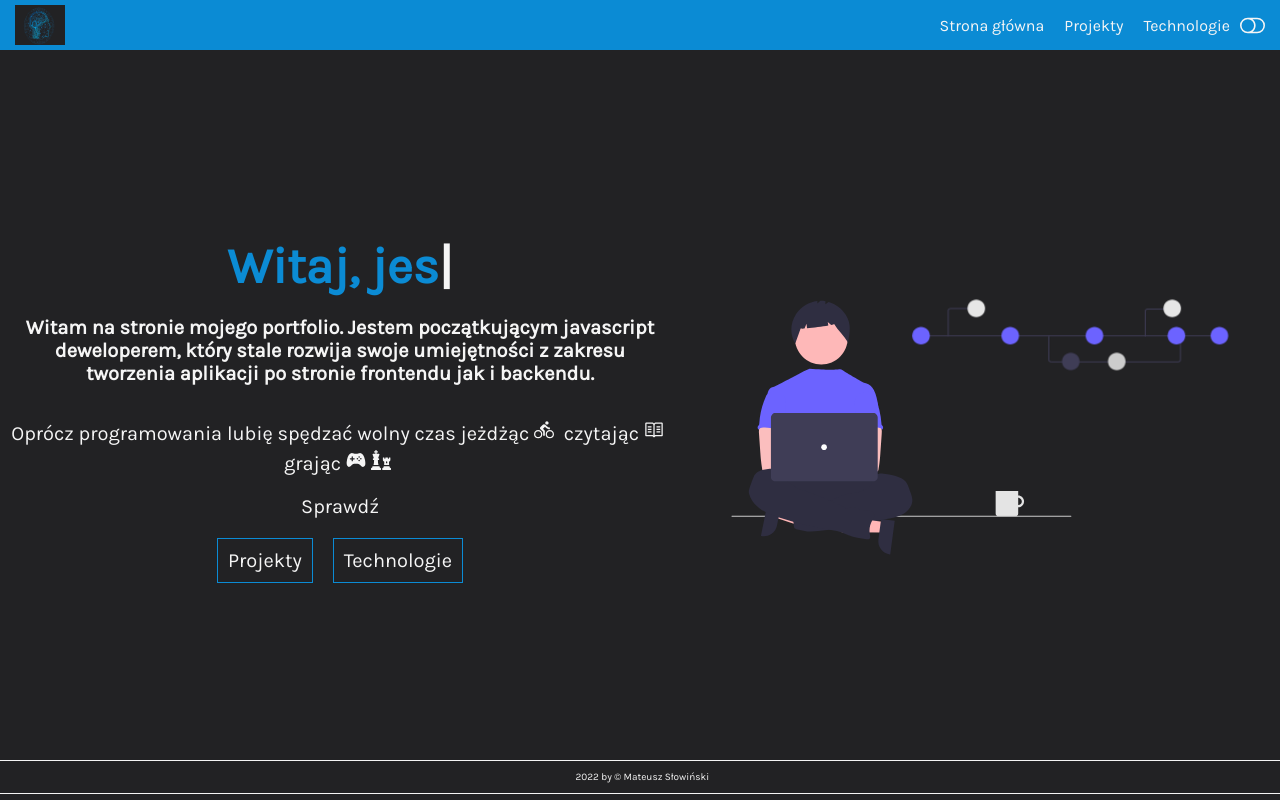
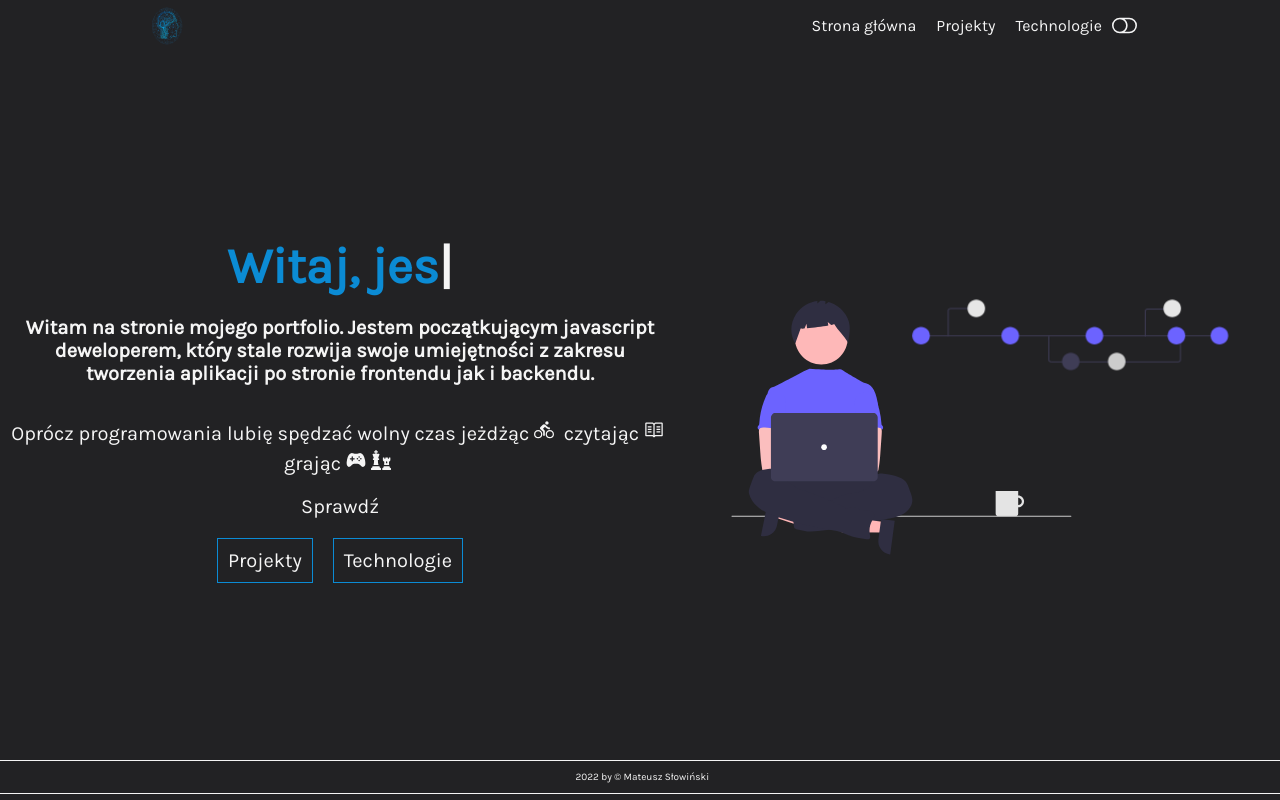
Before and after one commit to mateuszslowinski/portfolio, a React (Create React App) app: page / in a window 1280 px wide. Built offline with nearby package versions, Linux system fonts and the light colour scheme.

Commit message:
Added animation to navbar.

```diff
--- a/src/components/Navbar/Navbar.styles.ts
+++ b/src/components/Navbar/Navbar.styles.ts
@@ -1,13 +1,15 @@
+import { motion } from "framer-motion";
 import styled from "styled-components";
 import {device} from "../../constants/mediaQueries";
 import {GlobalThemeProps} from "../../types/layout.types";
 
-export const NavbarContainer = styled.div`
+export const NavbarContainer = styled(motion.div)`
   display: flex;
   justify-content: space-between;
   flex-wrap: wrap;
-  background-color: #0B8BD4;
   padding: 5px;
+  width: 80%;
+  margin: 0 auto;
 
   & div > a:hover {
     padding: 0;
--- a/src/components/Navbar/Navbar.tsx
+++ b/src/components/Navbar/Navbar.tsx
@@ -8,7 +8,11 @@ interface Props {
 }
 
 export const Navbar = ({onClick, theme}: Props) => (
-    <NavbarContainer>
+    <NavbarContainer
+        initial={{opacity: 0, y: -180}}
+        animate={{opacity: 1, y: 0}}
+        transition={{ease: 'easeInOut', duration: 1}}
+    >
         <div>
             <NavLink to='/'><img src="/images/logo.png" alt="logo"/></NavLink>
             <ul>
```
